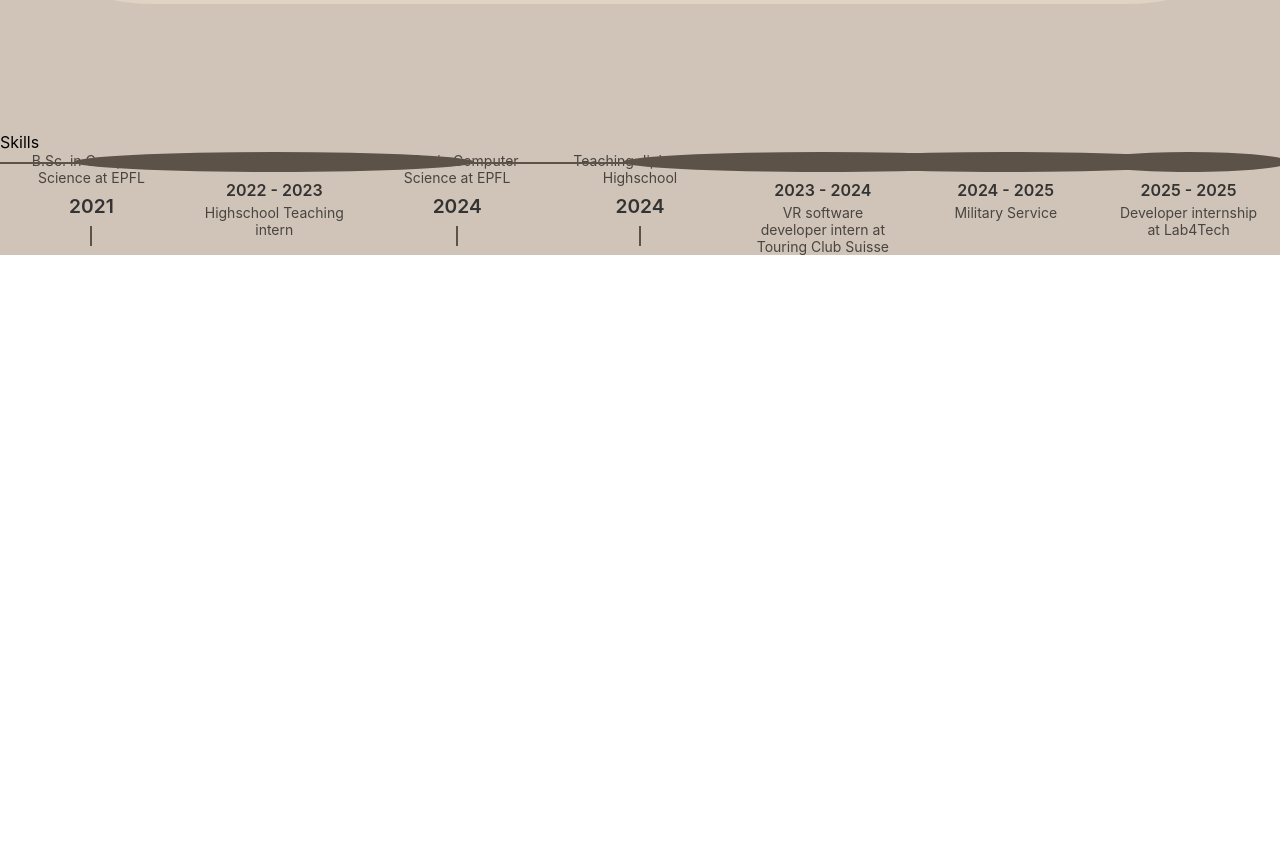
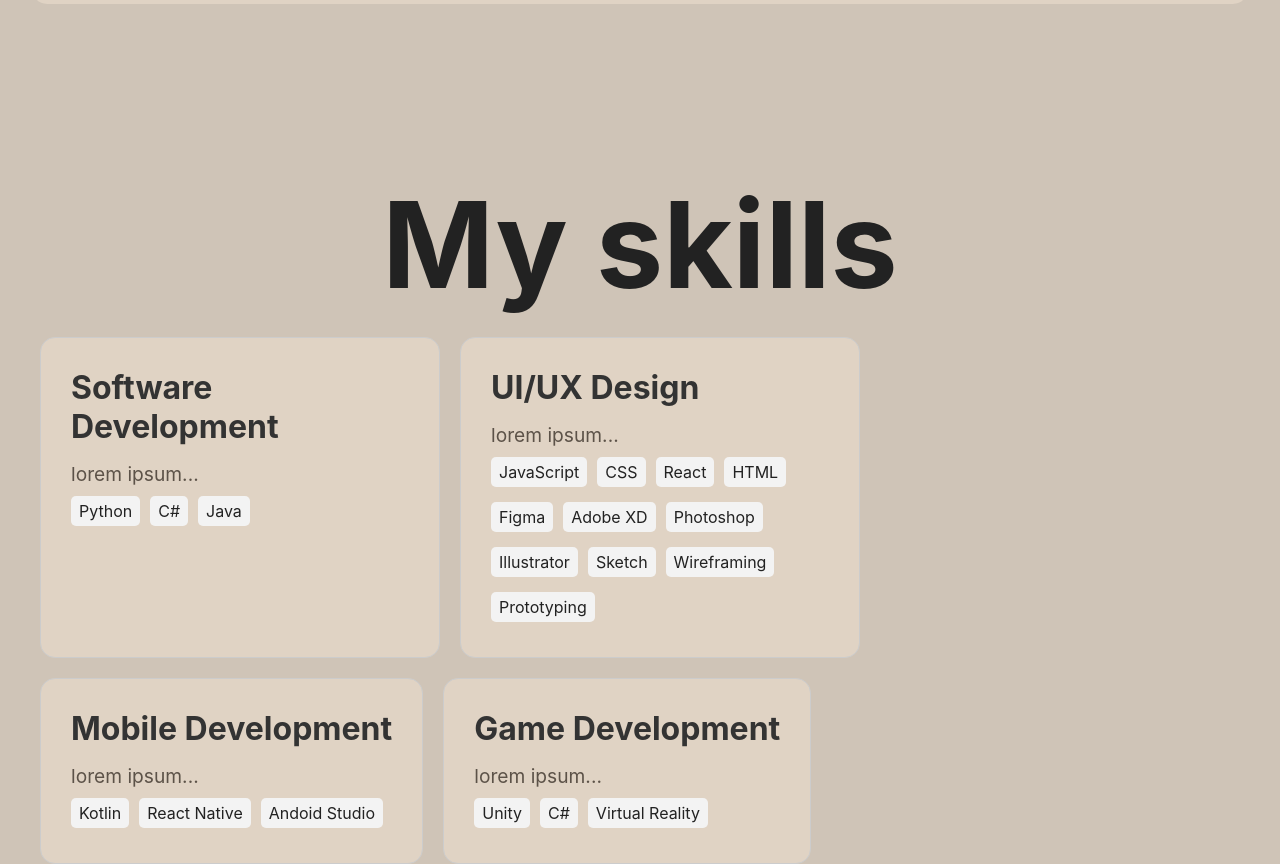
Before and after one commit to Nchappui/portfolio, a React (Create React App) app: page / in a window 1280 px wide. Shown: the part 1500-2364 px from the top of the page. Before the commit the page ends 1755 px from the top, so only its background shows below. Built offline with nearby package versions, Linux system fonts and the light colour scheme.

Commit message:
Enhance Skills and AboutMe components: add skills display with keywords; update AboutMe styles for improved layout and design consistency

```diff
--- a/src/components/Skills.css
+++ b/src/components/Skills.css
@@ -0,0 +1,61 @@
+.skills-container {
+    display: flex;
+    flex-direction: column;
+    align-items: center;
+    padding: 20px;
+}
+
+.skills-title {
+    margin-bottom: 20px;
+    font-size: 5rem;
+    color: #222222;
+}
+
+.skills-list {
+    display: flex;
+    flex-direction: row;
+    border-radius: 10px;
+    gap: 20px;
+    flex-wrap: wrap;
+}
+
+.skill-item {
+
+    background: #e0d3c4;
+    border: 1px solid #ccc;
+    border-radius: 15px;
+    padding: 30px;
+    flex-direction: column;
+    display: flex;
+    max-width: 400px;
+
+}
+
+.skill-item h2{
+    font-size: 2rem;
+    color: #333;
+}
+
+.skill-item p {
+    margin-top: 1rem;
+    text-align: left;
+    font-size: 1.2rem;
+    color: #5C5248;
+}
+
+.skill-keywords {
+    margin-top: 10px;
+    display: flex;
+    flex-wrap: wrap;
+    gap : 10px;
+}
+
+.keyword {
+    background-color: #F3F3F3;
+    color: #222222;
+    border-radius: 5px;
+    padding: 5px 8px;
+    margin-bottom: 5px;
+    white-space: nowrap;
+    flex-shrink: 0;
+}
--- a/src/components/Skills.js
+++ b/src/components/Skills.js
@@ -2,8 +2,34 @@ import React from 'react'
 import './Skills.css';
 
 const Skills = () => {
+
+  const skills = [
+    { field: "Software Development",  desc: "lorem ipsum...", keywords: [ "Python", "C#", "Java" ]},
+    { field: "UI/UX Design",  desc: "lorem ipsum...", keywords: [ "JavaScript", "CSS", "React", "HTML", "Figma", "Adobe XD", "Photoshop", "Illustrator", "Sketch",  "Wireframing", "Prototyping" ]},
+    { field: "Mobile Development",  desc: "lorem ipsum...", keywords: [ "Kotlin", "React Native", "Andoid Studio" ]},
+    { field: "Game Development",  desc: "lorem ipsum...", keywords: [ "Unity", "C#", "Virtual Reality" ]},
+  ];
+
   return (
-    <div>Skills</div>
+    <div className='skills-container'>
+        <div className='skills-title'>
+            <h1>My skills</h1>
+        </div>
+        <div className='skills-list'>
+            {skills.map((skill, index) => (
+                <div key={index} className='skill-item'>
+                    <h2>{skill.field}</h2>
+                    <p>{skill.desc}</p>
+                    <div className='skill-keywords'>
+                        {skill.keywords.map((keyword, idx) => (
+                            <span key={idx} className='keyword'>{keyword}</span>
+                        ))}
+                    </div>
+                </div>
+            ))}
+
+        </div>
+    </div>
   )
 }
 
--- a/src/pages/AboutMe.css
+++ b/src/pages/AboutMe.css
@@ -16,8 +16,6 @@
 .about-me {
   background: #cfc4b7;
   padding: 0 2rem 8rem; /* Padding sans compensation pour la navigation */
-  min-height: 100vh; /* Hauteur complète de l'écran */
-  /* background supprimé - utilise maintenant le background du wrapper */
 }
 
 .about-container {
@@ -26,7 +24,7 @@
   margin: 0 auto;
   padding-top: 120px; /* Ajusté pour la navigation fixe */
   padding-bottom: 2rem; /* Ajout d'espacement en bas */
-  border-radius: 10%;
+  border-radius: 15px;
 }
 
 .about-header {
```
